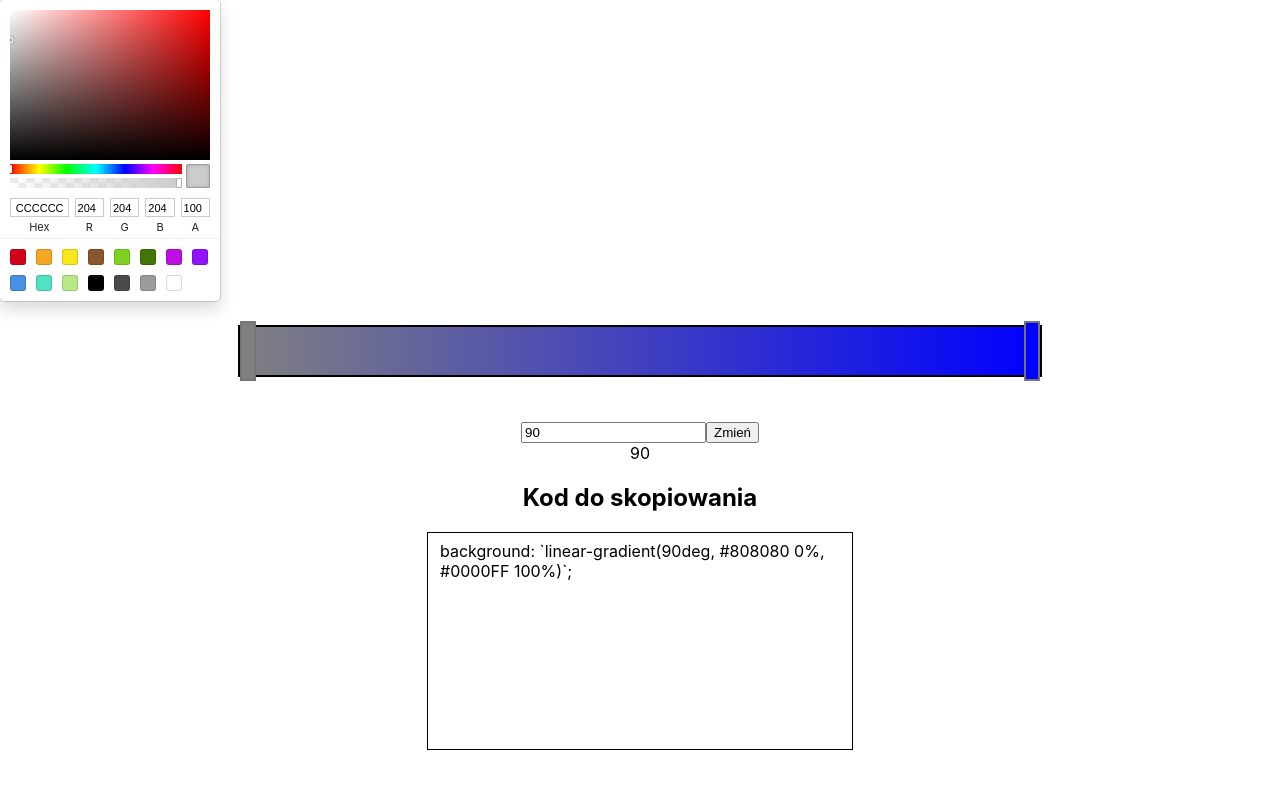
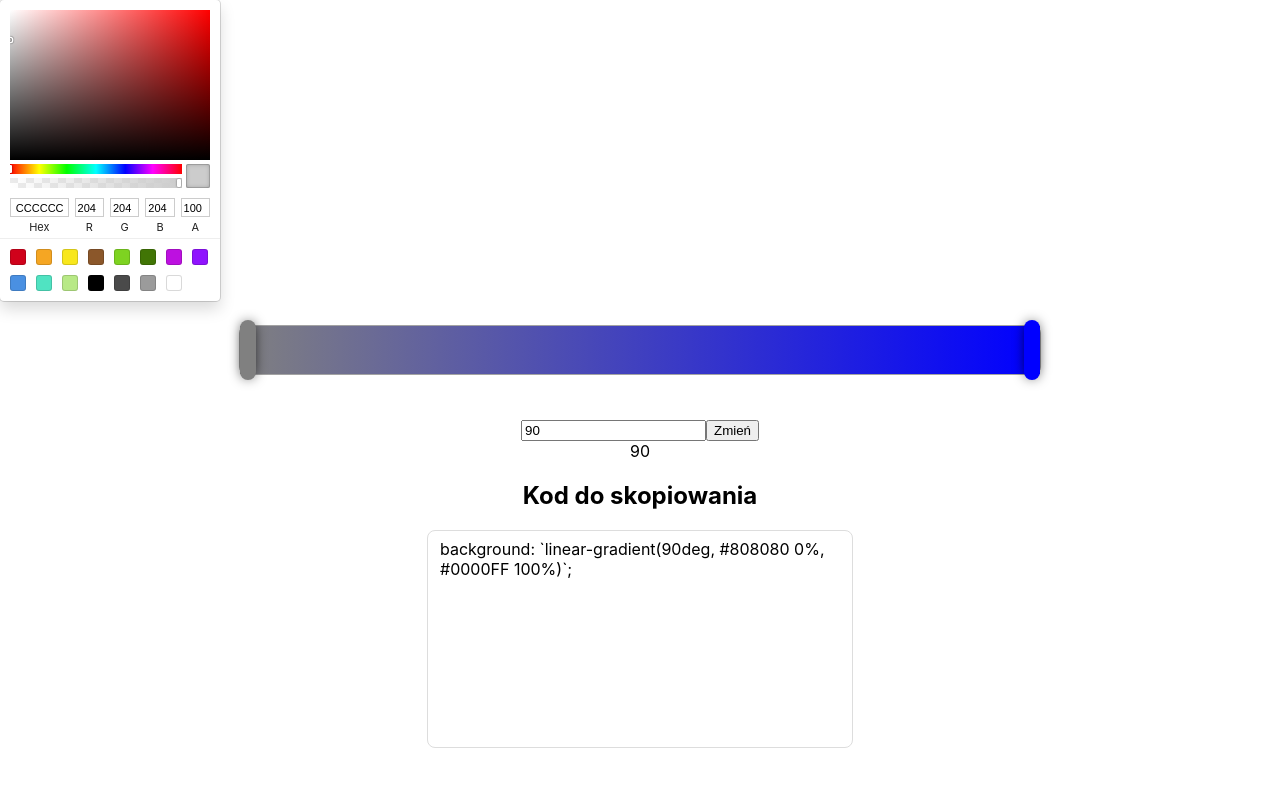
Before and after one commit to PiotrKochanka/gradient_shadow_generator, a React (Create React App) app in the folder gradient_shadow_generator/: page / in a window 1280 px wide. Shown: the top 788 px of the page. Built offline with nearby package versions, Linux system fonts and the light colour scheme.

Commit message:
Styling elements

```diff
--- a/gradient_shadow_generator/src/components/CodeToCopy/CodeToCopy.module.css
+++ b/gradient_shadow_generator/src/components/CodeToCopy/CodeToCopy.module.css
@@ -1,5 +1,6 @@
 .code_bar{
-    border: 1px solid black;
+    border: 1px solid rgb(221, 221, 221);
+    border-radius: 0.5rem;
     width: 400px;
     height: 200px;
     margin: 0 auto;
--- a/gradient_shadow_generator/src/components/ColorBar/ColorBar.module.css
+++ b/gradient_shadow_generator/src/components/ColorBar/ColorBar.module.css
@@ -3,7 +3,8 @@
     position: relative;
     height: 48px;
     width: 800px;
-    border: 2px solid black;
+    border: 1px solid rgb(163, 163, 163);
+    border-radius: 0.5rem;
 }
 .color_bar_main{
     height: 48px;
@@ -13,12 +14,20 @@
     height: 60px;
     width: 16px;
     margin-top: -6px;
-    border: 2px solid rgb(117, 117, 117);
+    -webkit-box-shadow: 0px 0px 13px -3px rgba(0, 0, 0, 1);
+    -moz-box-shadow: 0px 0px 13px -3px rgba(0, 0, 0, 1);
+    box-shadow: 0px 0px 13px -3px rgba(0, 0, 0, 1);
+    border: 0px none transparent;
     z-index: 2;
+    border-radius: 0.5rem;
 }
 .color_bar_container > button{
-    border: 2px solid rgb(117, 117, 117);
+    -webkit-box-shadow: 0px 0px 13px -3px rgba(0, 0, 0, 1);
+    -moz-box-shadow: 0px 0px 13px -3px rgba(0, 0, 0, 1);
+    box-shadow: 0px 0px 13px -3px rgba(0, 0, 0, 1);
+    border: 0px none transparent;
     z-index: 2;
+    border-radius: 0.5rem;
 }
 .color_bar_container > .button{
     height: 60px;
```
